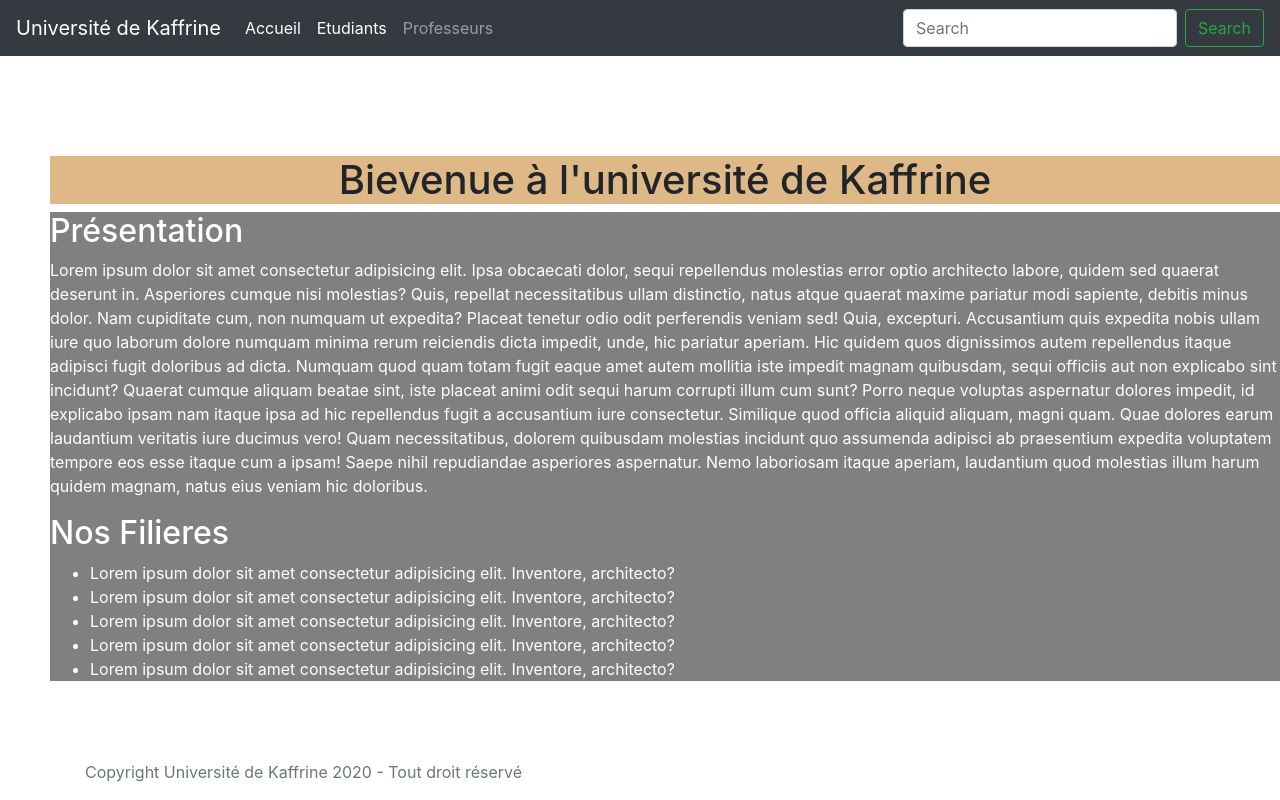
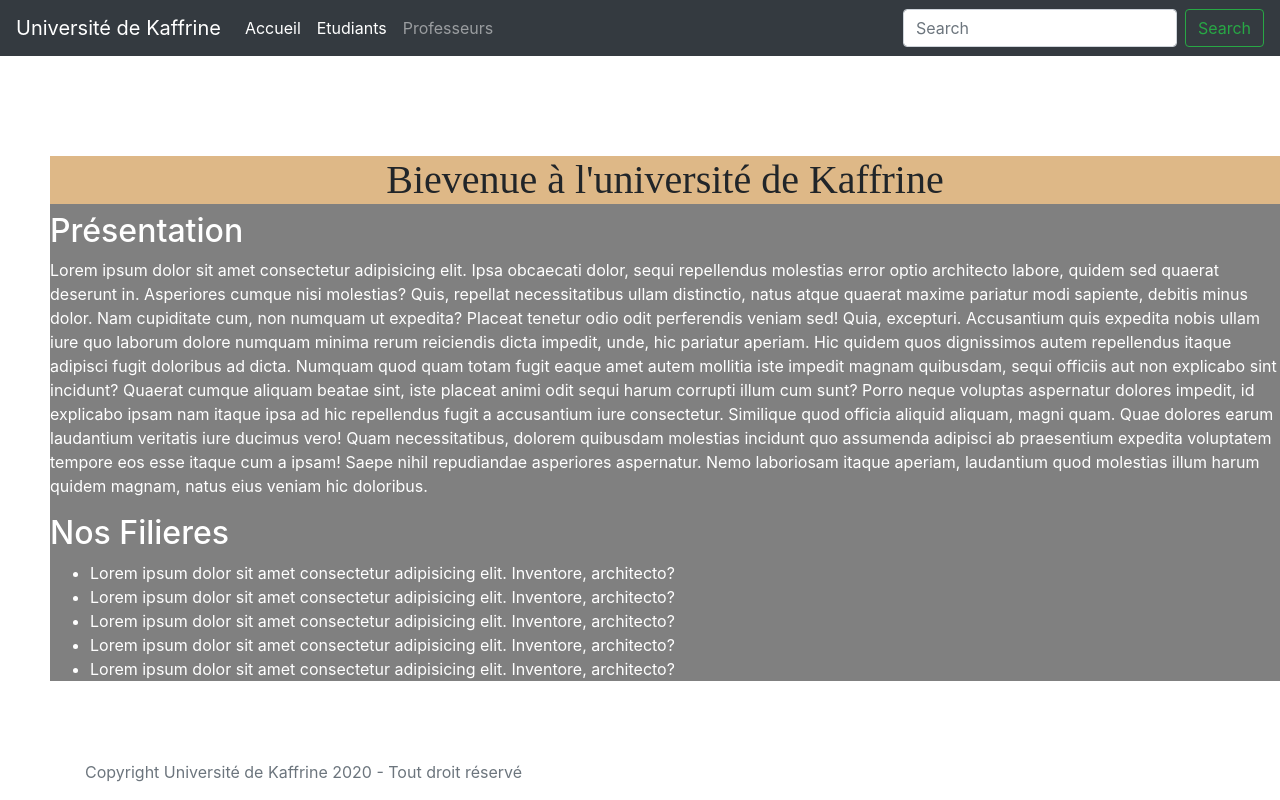
Before and after one commit to kalisto11/universite, a PHP site: page / in a window 1280 px wide. Run offline with PHP 8.4, Linux system fonts and the light colour scheme.

Commit message:
Rajout de style dans l'accueil

```diff
--- a/View/Accueil.php
+++ b/View/Accueil.php
@@ -1,8 +1,6 @@
 <div class="titre">
 
 <h1 class="accueil">Bievenue à l'université de Kaffrine</h1>
-
-<div class="accueil2">
 <div>
     <h2> Présentation</h2>
     <p>
@@ -20,4 +18,3 @@
     </ul>
 </div>
 </div>
-</div>
--- a/style.css
+++ b/style.css
@@ -19,9 +19,11 @@ th, td{
 .accueil{
     text-align: center;
     background-color: burlywood;
+    font-family: Algerian, Calibri sans-serif;
 }
-.accueil2{
-    background-color:grey
+.titre{
+    background-color:grey;
+    margin-left: 0px;
 }
 
 h2{
@@ -29,13 +31,9 @@ h2{
 }
 
 p{
-    color:#FFF
+    color:#FFF;
 }
 
 li{
-    color:#FFF
+    color:#FFF;
 }
-
-.titre{
-   margin-left: 0px;
-}
```
